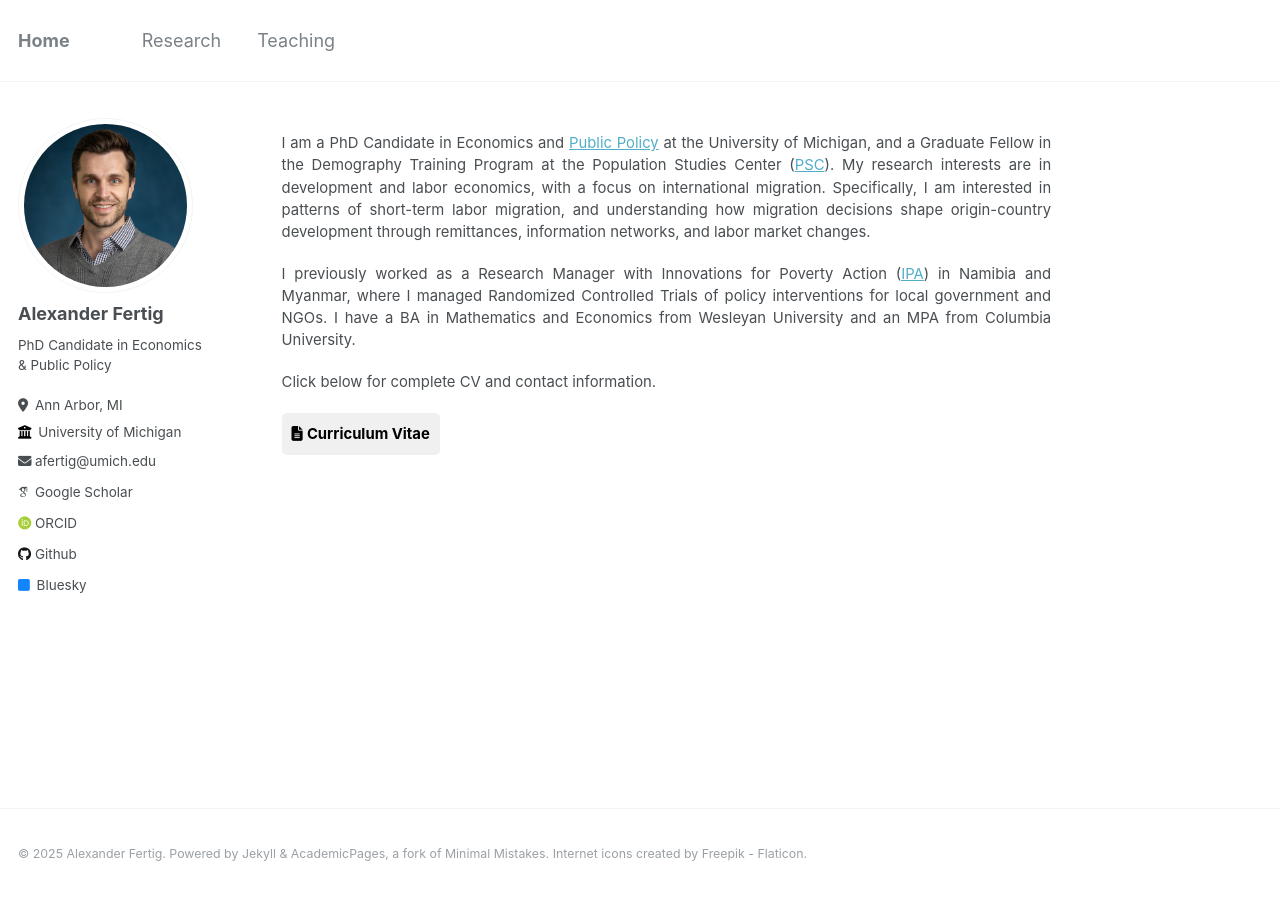
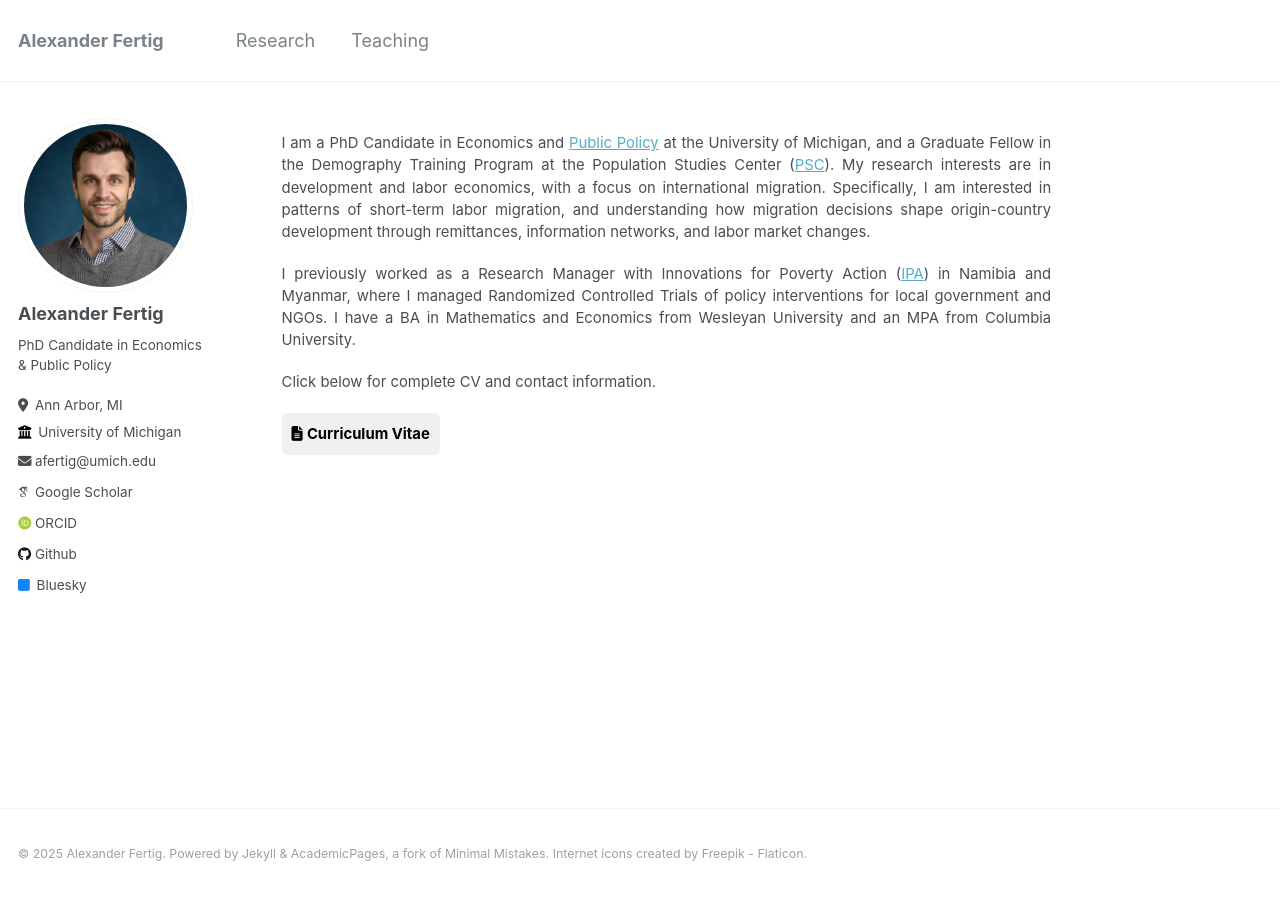
Before and after one commit to alexanderfertig/alexanderfertig.github.io, a Jekyll site: the page built from _pages/home.md, in a window 1280 px wide. Built offline with Jekyll 4.4.1, drawn with Linux system fonts in a browser that asks for light colours; some web fonts are replaced.

Commit message:
fix homepage title

```diff
--- a/_data/navigation.yml
+++ b/_data/navigation.yml
@@ -12,7 +12,7 @@ main:
 #  - title: "Blog Posts"
 #    url: /year-archive
 
-  - title: "Home"
+  - title: "Alexander Fertig"
     url: /
 
   - title: "Research"
```
